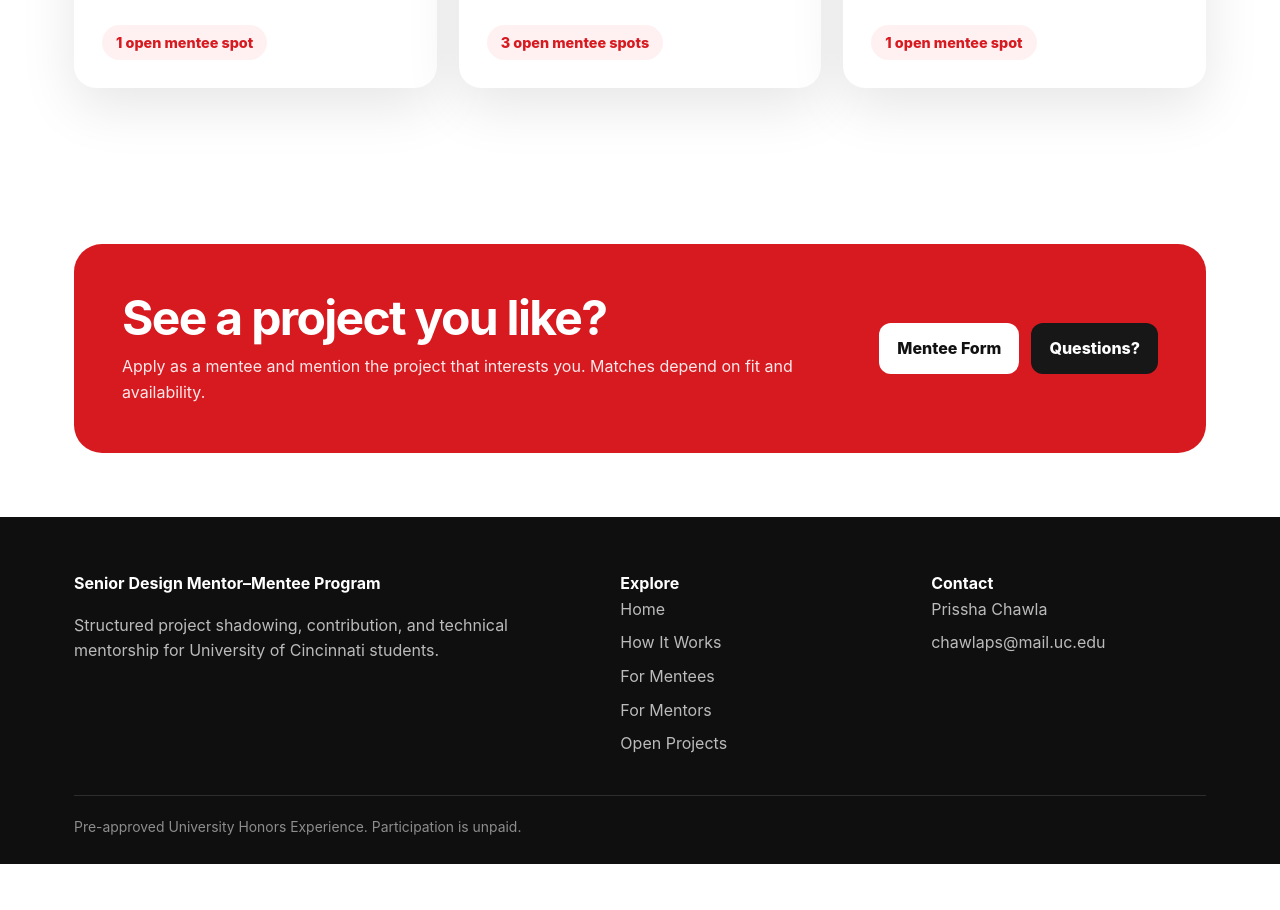
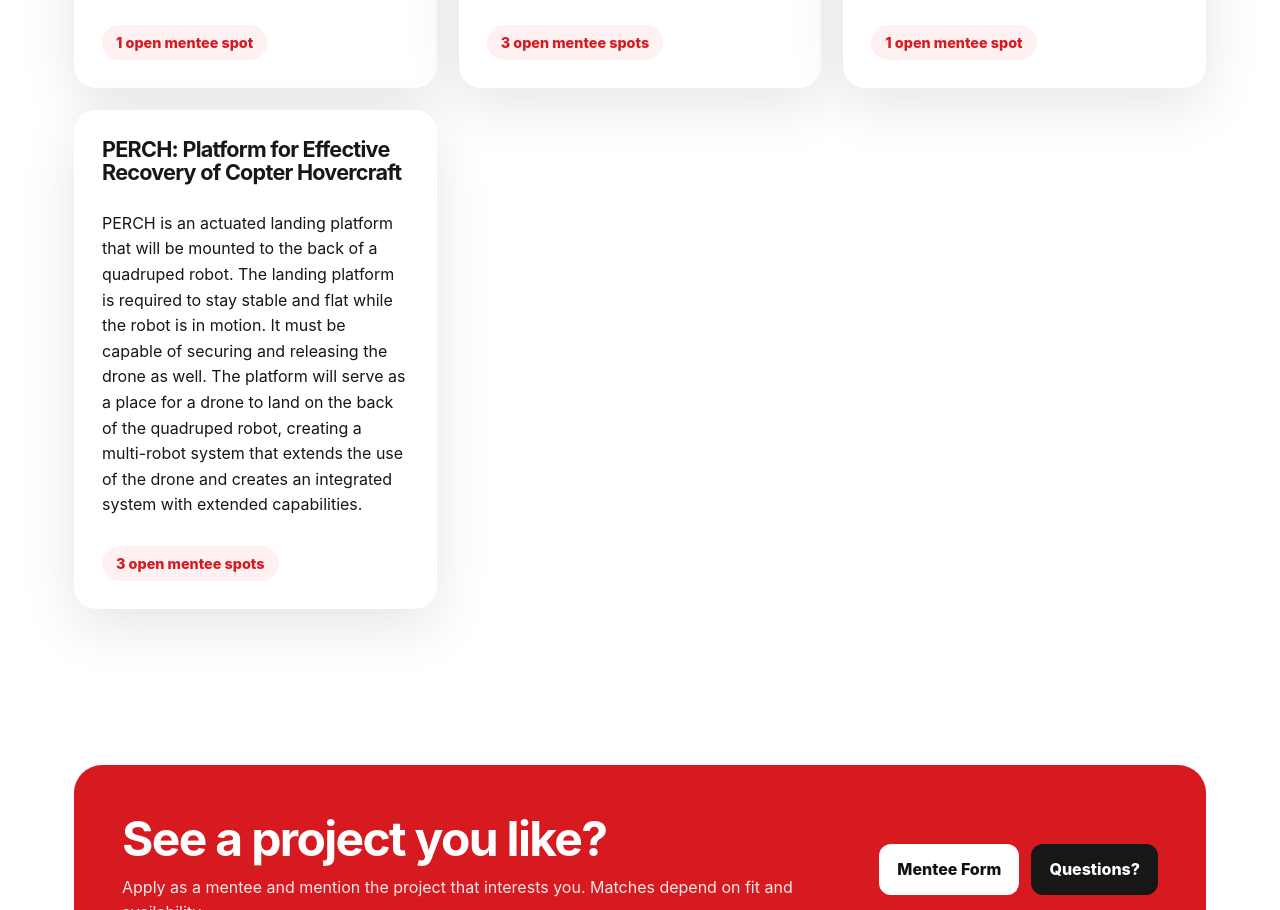
Before and after one commit to prisshac/senior-design-mentor-mentee-v2, a plain HTML site: page projects.html in a window 1280 px wide. Shown: the part 952-1862 px from the top of the page. Before the commit the page ends 1816 px from the top, so only its background shows below. Drawn offline with Linux system fonts and the light colour scheme.

Commit message:
Add PERCH project to open projects page
Co-Authored-By: Claude Sonnet 5.5 <noreply@anthropic.com>
Claude-Session: https://claude.ai/code/session_016LjTKJ2cnQNNmy7HuwRZ1z

```diff
--- a/projects.html
+++ b/projects.html
@@ -11,6 +11,7 @@
 <div class="card shadow project-card"><h3>Acoustic-Based UAV Health Monitoring &amp; Flight System Integration</h3><p>Our project focuses on developing a pre-flight health monitoring system for drones to detect potential propeller and motor issues before flight. We use microphones, vibration sensors, and machine learning to analyze the drone’s condition and determine whether it’s safe to fly.</p><div class="project-foot"><span class="spots">1 open mentee spot</span></div></div>
 <div class="card shadow project-card"><h3>TechniView</h3><p>TechniView is an LMS system that ties together LeetCode-style technical interview questions with a learning management system. It allows users to practice coding problems, track their progress, and learn new concepts in a structured way.</p><div class="project-foot"><span class="spots">3 open mentee spots</span></div></div>
 <div class="card shadow project-card"><h3>Volvo V70 Overlander</h3><p>Transforming a 2002 Volvo V70 station wagon into a fully capable overlanding vehicle. The project involves the engineering design, analysis, and development of a custom lift kit, suspension components, protective armor, and other modifications, followed by the manufacturing, assembly, and installation of these components.</p><div class="project-foot"><span class="spots">1 open mentee spot</span></div></div>
+<div class="card shadow project-card"><h3>PERCH: Platform for Effective Recovery of Copter Hovercraft</h3><p>PERCH is an actuated landing platform that will be mounted to the back of a quadruped robot. The landing platform is required to stay stable and flat while the robot is in motion. It must be capable of securing and releasing the drone as well. The platform will serve as a place for a drone to land on the back of the quadruped robot, creating a multi-robot system that extends the use of the drone and creates an integrated system with extended capabilities.</p><div class="project-foot"><span class="spots">3 open mentee spots</span></div></div>
 </div></div></section>
 
 <section class="section-sm"><div class="container"><div class="cta"><div><h2>See a project you like?</h2><p>Apply as a mentee and mention the project that interests you. Matches depend on fit and availability.</p></div><div class="actions"><a class="btn btn-light" href="https://docs.google.com/forms/d/e/1FAIpQLSeaDL1_m6nnUjzuZWZdE38dw7ysE2b__p_fqqSh8WmhNzjmwQ/viewform" target="_blank" rel="noopener">Mentee Form</a><a class="btn btn-dark" href="faq.html">Questions?</a></div></div></div></section>
```
